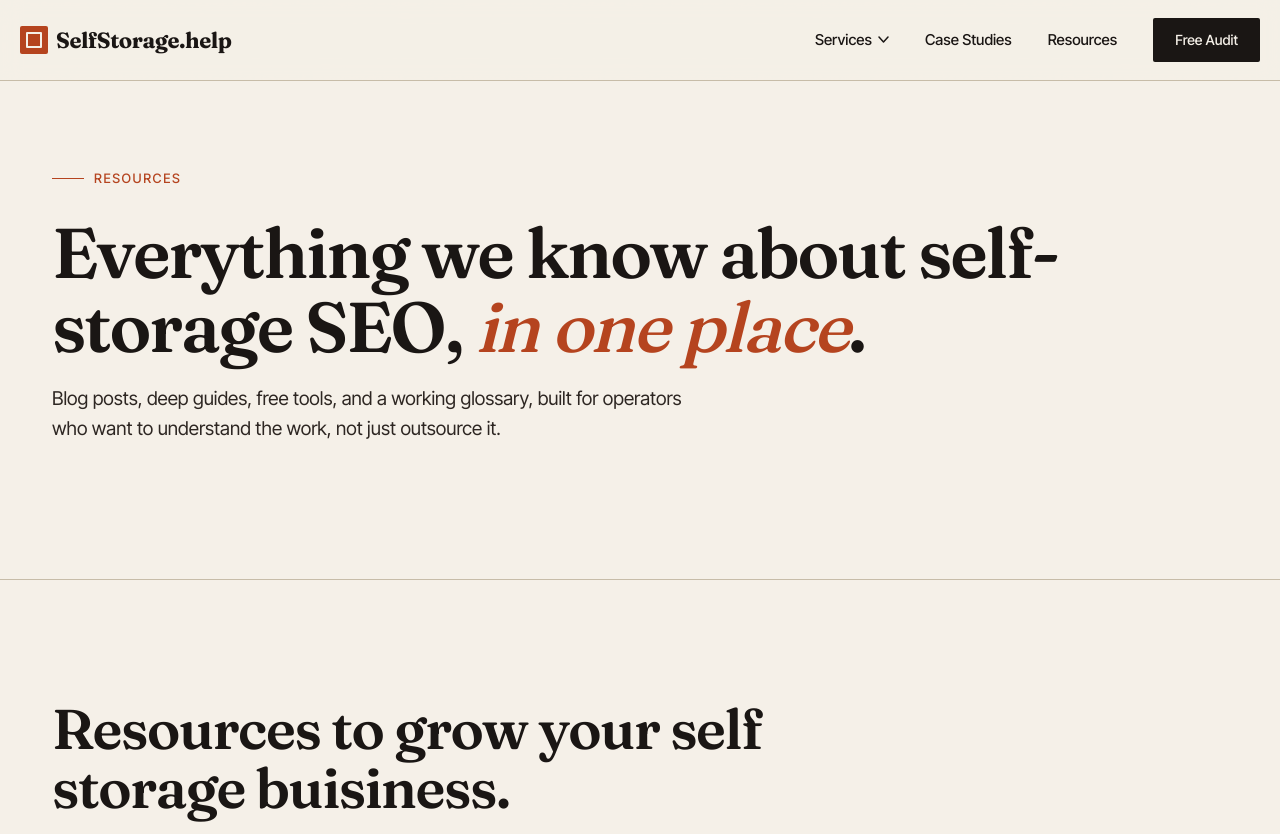
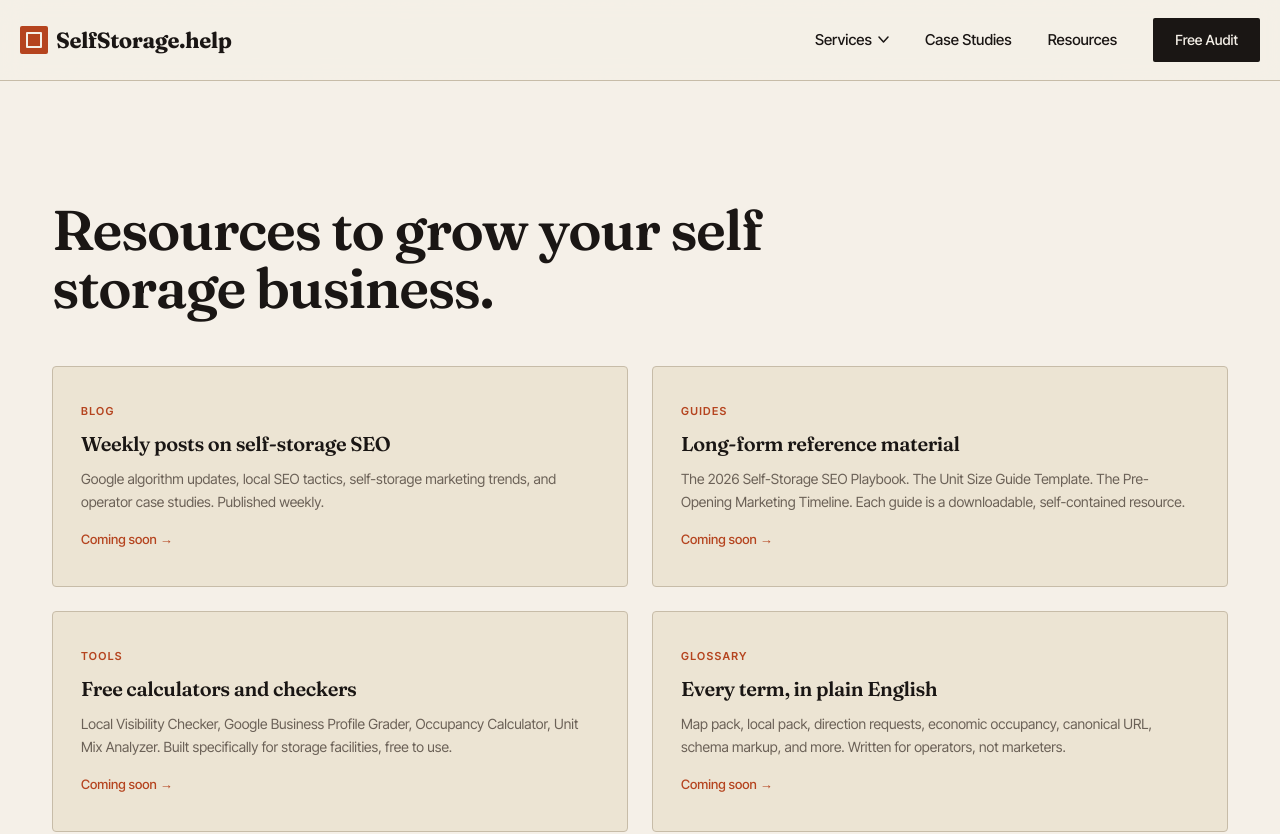
Before and after one commit to devmaai/self-v1, a Next.js app: page /resources in a window 1280 px wide. Shown: the top 834 px of the page. Built offline with nearby package versions, Linux system fonts and the light colour scheme.

Commit message:
updated the navbar

```diff
--- a/app/resources/page.tsx
+++ b/app/resources/page.tsx
@@ -43,16 +43,17 @@ const resourceSections = [
 export default function ResourcesPage() {
   return (
     <>
-      <PageHero
+      {/* <PageHero
         eyebrow="Resources"
         headline={<>Everything we know about self-storage SEO, <em>in one place</em>.</>}
         subheadline="Blog posts, deep guides, free tools, and a working glossary, built for operators who want to understand the work, not just outsource it."
-      />
+      /> */}
 
       <CardGrid
         variant="light"
         cols={2}
-        headline="Resources to grow your self storage buisiness."
+        // label="What you will find"
+        headline="Resources to grow your self storage business."
         cards={resourceSections}
       />
 
--- a/components/layout/Navbar.tsx
+++ b/components/layout/Navbar.tsx
@@ -3,12 +3,12 @@ import { useState } from "react";
 import Link from "next/link";
 
 const serviceLinks = [
-  { href: "/services/local-seo-gbp-optimization", label: "Local SEO & GBP" },
+  { href: "/services/local-seo-gbp-optimization", label: "Local SEO & Map Pack" },
   { href: "/services/aeo-geo", label: "AEO & GEO" },
   { href: "/services/technical-seo", label: "Technical SEO" },
   { href: "/services/backlinks", label: "Backlinks" },
-  { href: "/services/content-keyword-strategy", label: "Content & Keywords" },
-  { href: "/services/multi-location-seo", label: "Multi-Location SEO" },
+  { href: "/services/content-keyword-strategy", label: "Content Writing" },
+  { href: "/services/multi-location-seo", label: "SEO Reporting" },
 ];
 
 // const whoWeServeLinks = [
```
